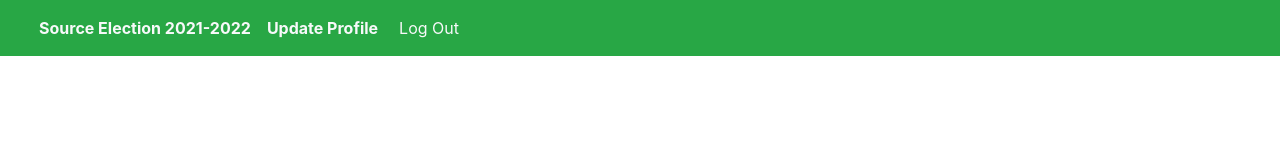
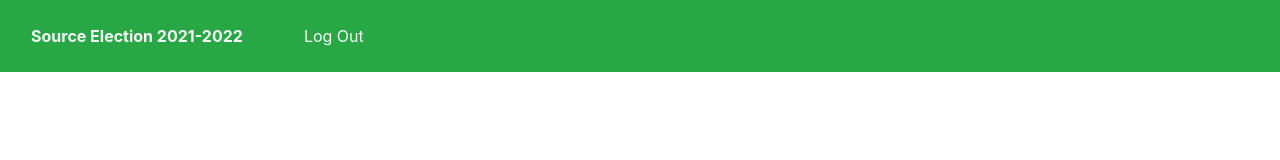
Before and after one commit to honeyfriolo/Mikepancake123, a React (Create React App) app in the folder Source_Election_System/: page / in a window 1280 px wide. Shown: the top 160 px of the page. Built offline with nearby package versions, Linux system fonts and the light colour scheme; no server answers; sample sign-in values are in the browser's storage.

Commit message:
election module design

```diff
--- a/Source_Election_System/src/components/Dashboard.js
+++ b/Source_Election_System/src/components/Dashboard.js
@@ -37,17 +37,12 @@ export default function Dashboard() {
           <div class="collapse navbar-collapse" id="navbarExample01">
             <ul class="navbar-nav me-auto mb-2 mb-lg-0 font-weight-bold">
               <li class="nav-item active">
-                <a class="nav-link text-light" aria-current="page" href="#">
+                <p className="text-light pt-3 " >
                   Source Election 2021-2022
-                </a>
-              </li>
-              <li class="nav-item">
-                <a class="nav-link text-light" href="/update-profile">
-                  Update Profile
-                </a>
+                </p>
               </li>
               <Button
-                className="text-light"
+                className="text-light ml-5"
                 variant="link"
                 onClick={handleLogout}
               >
```
